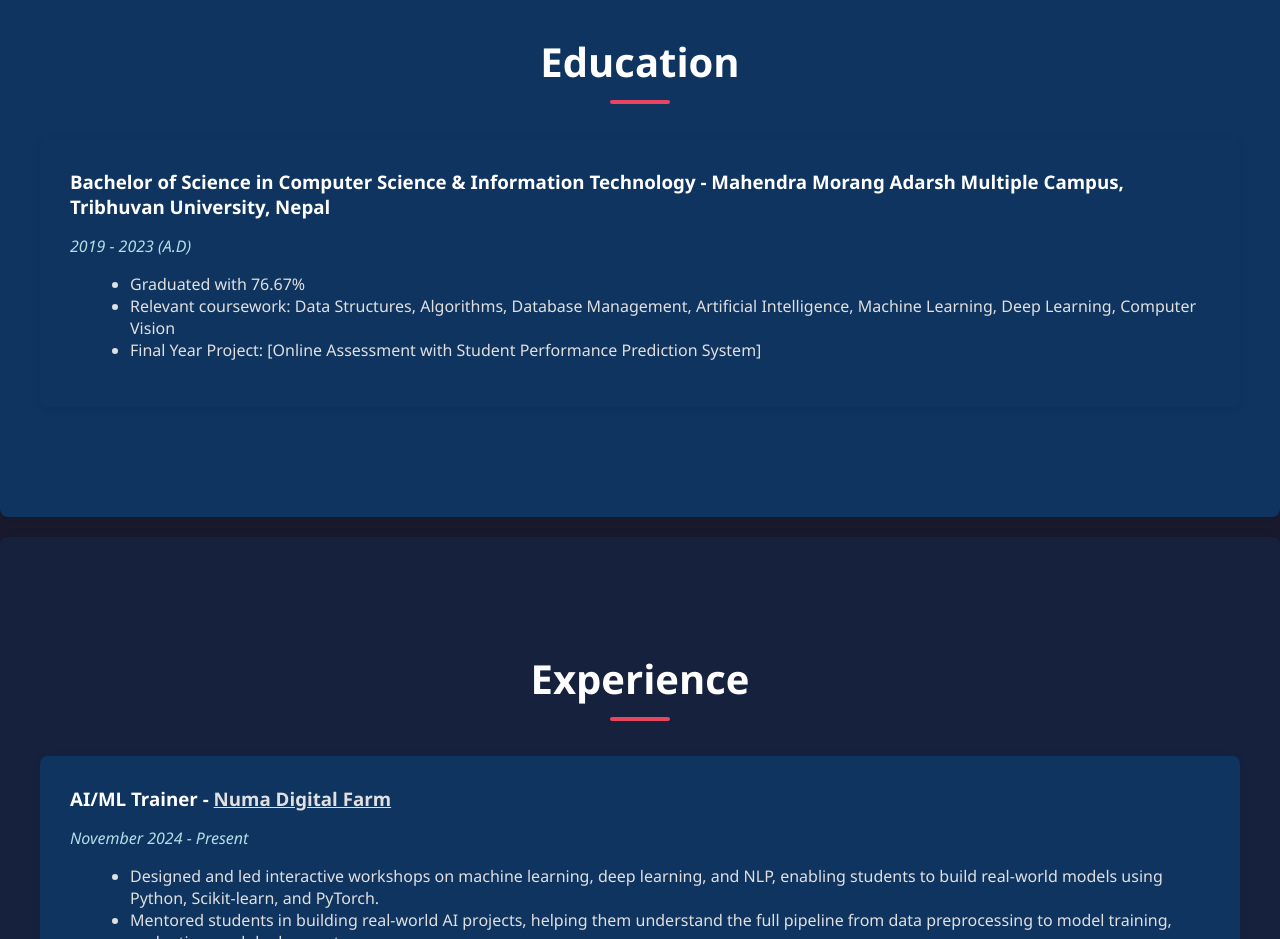
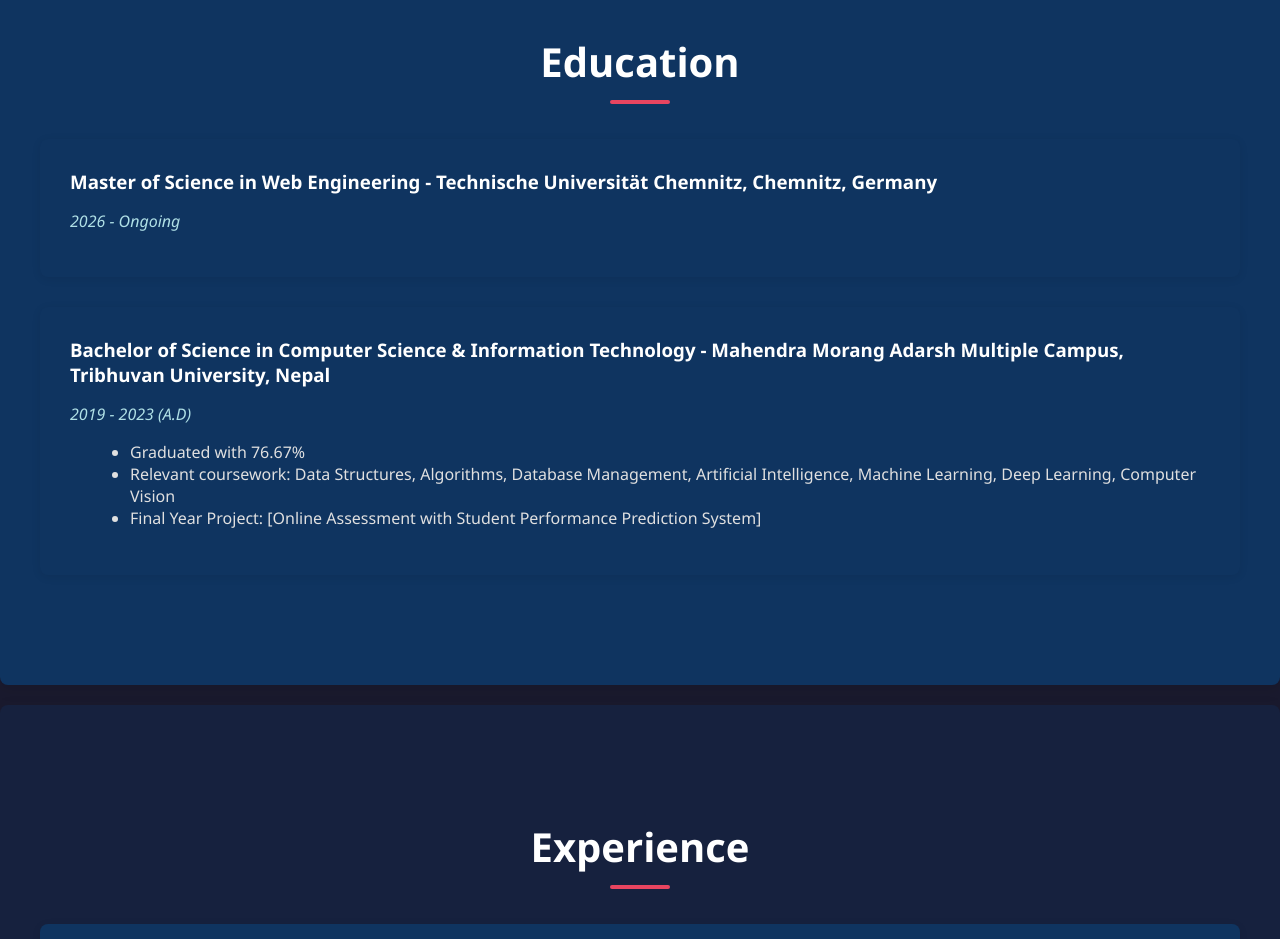
Before and after one commit to SujanKarna/portfolio, a plain HTML site: page index.html in a window 1280 px wide. Shown: the part 1040-1979 px from the top of the page. Drawn offline with Linux system fonts and the light colour scheme.

Commit message:
update my masters section

```diff
--- a/index.html
+++ b/index.html
@@ -58,6 +58,11 @@
         <section id="education" class="section">
             <div class="container">
                 <h2>Education</h2>
+                <div class="education-item">
+                    <h3>Master of Science in Web Engineering - Technische Universität Chemnitz, Chemnitz, Germany</h3>
+                    <p class="duration">2026 - Ongoing</p>
+
+                </div>
                 <div class="education-item">
                     <h3>Bachelor of Science in Computer Science & Information Technology - Mahendra Morang Adarsh Multiple Campus, Tribhuvan University, Nepal</h3>
                     <p class="duration">2019 - 2023 (A.D)</p>
```
